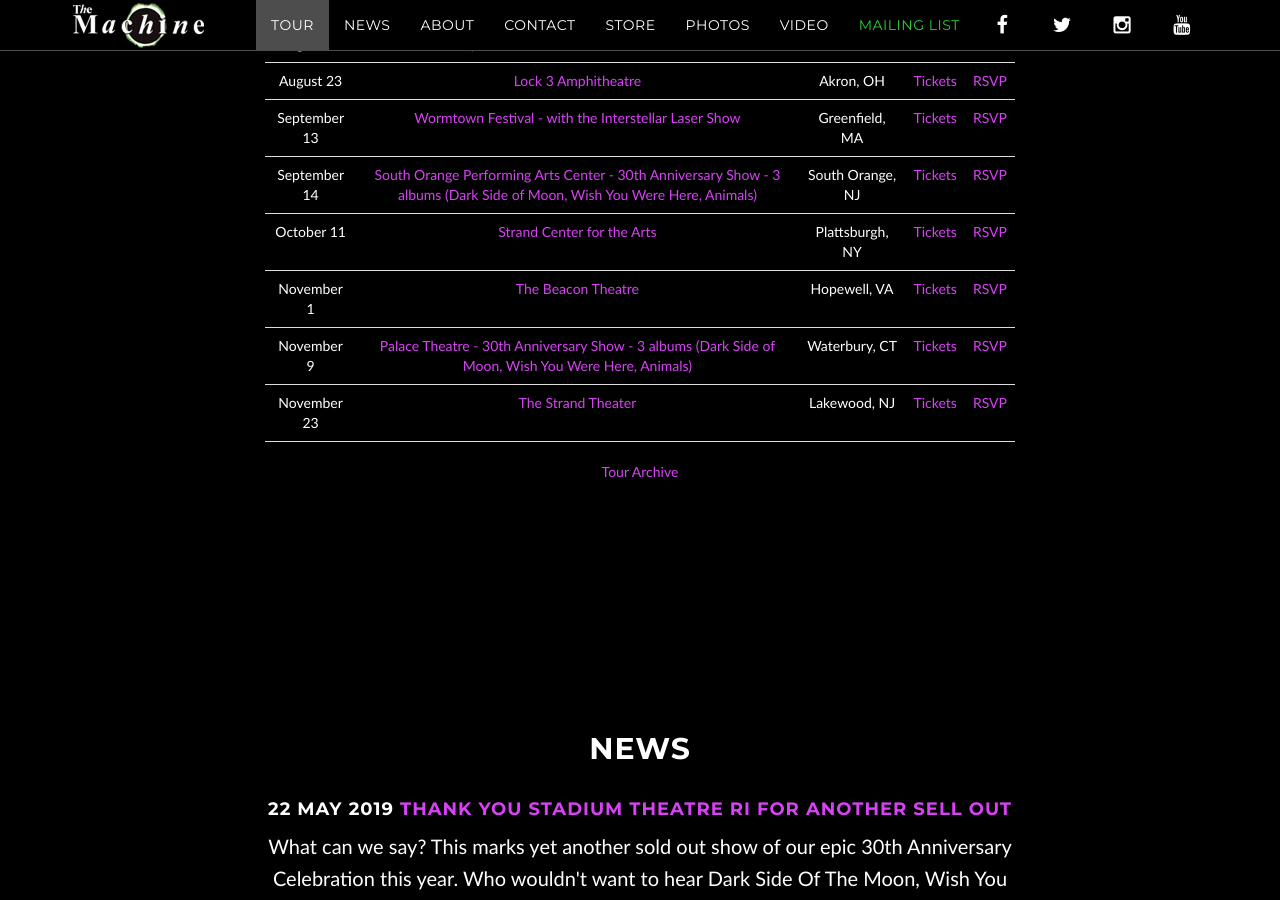
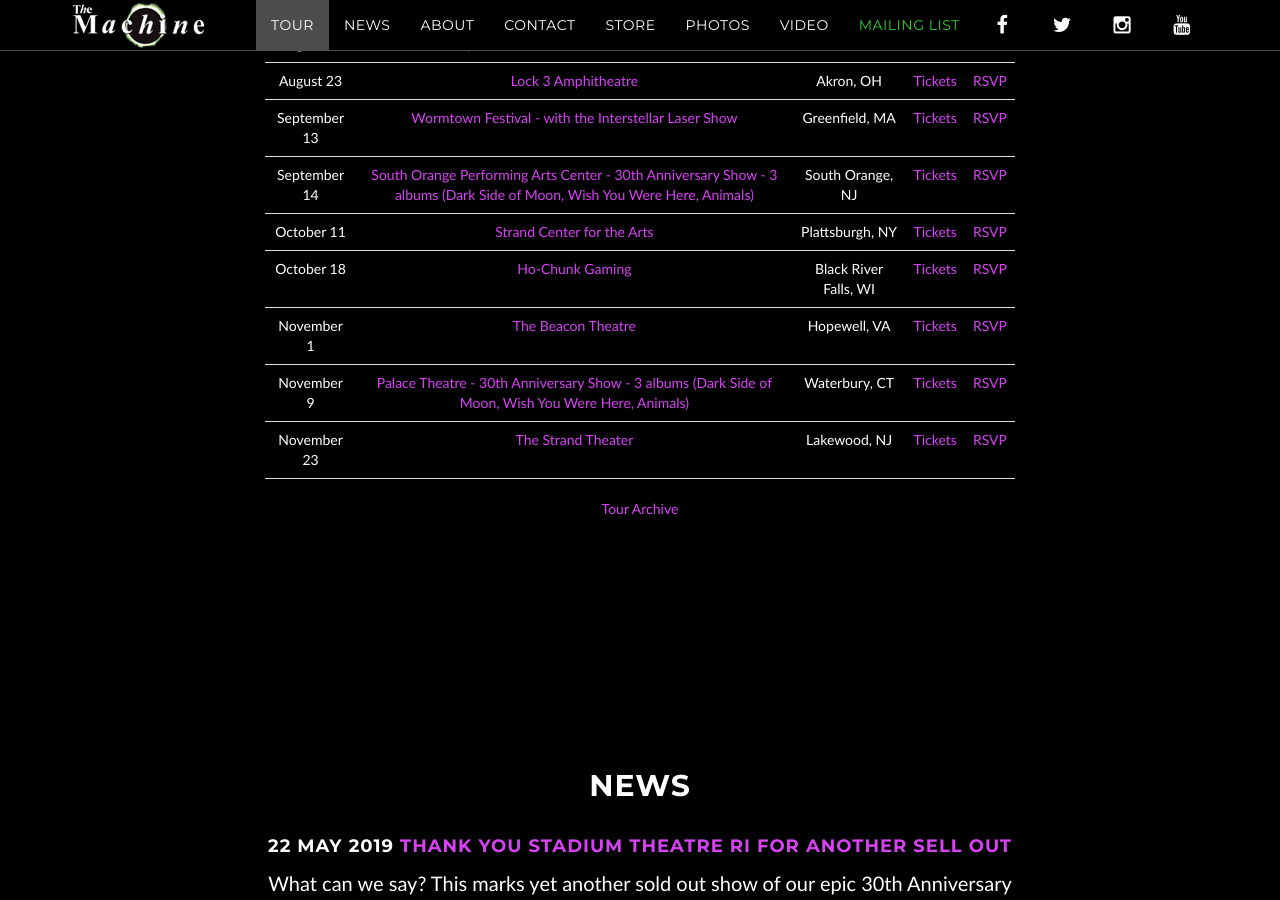
Before and after one commit to machineweb/machineweb.github.io, a Jekyll site: the page built from index.html, in a window 1280 px wide and 900 px high, scrolled down 1466 px. Built offline with Jekyll 4.4.1, drawn with Linux system fonts in a browser that asks for light colours; comment, search, counter and statistics services are not loaded.

Commit message:
New tour item

```diff
--- a/_data/tour.yml
+++ b/_data/tour.yml
@@ -3897,3 +3897,11 @@
     tickets-url: "https://www.sopacnow.org/events/the-machine-performs-pink-floyd/"
     rsvp-url: ""
     order: "1568433600000"
+
+  - date: "October 18 2019"
+    venue: "Ho-Chunk Gaming"
+    venue-url: "http://www.ho-chunkgaming.com/blackriverfalls/"
+    location: "Black River Falls, WI"
+    tickets-url: "http://www.ho-chunkgaming.com/blackriverfalls/"
+    rsvp-url: ""
+    order: "1571371200000"
```
